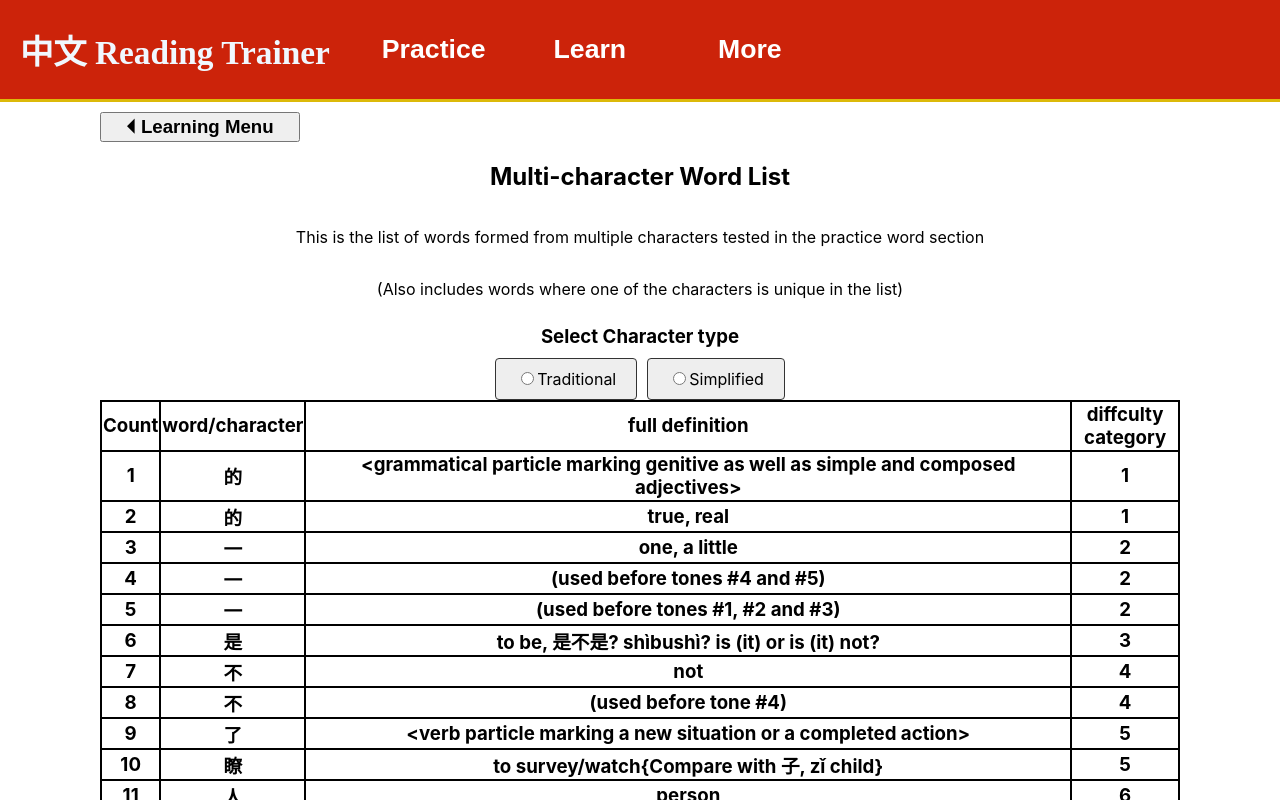
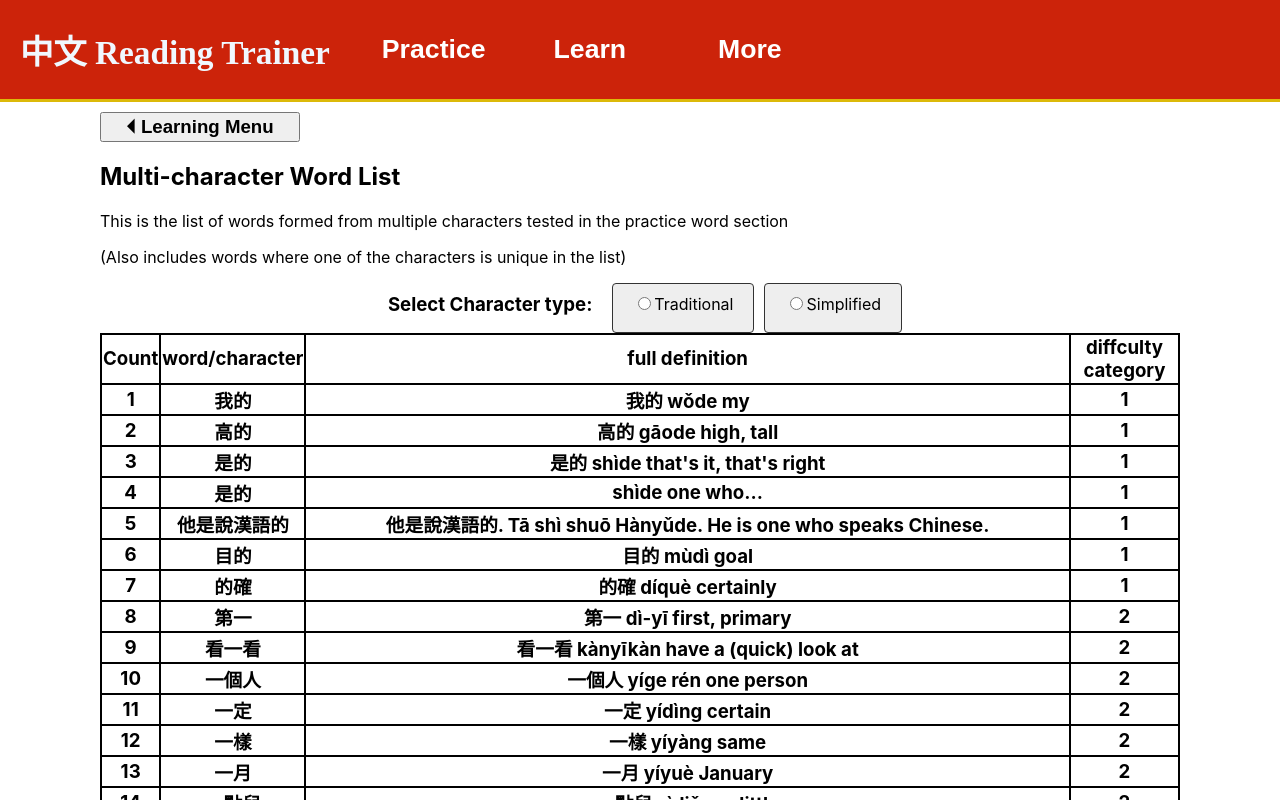
Before and after one commit to maxjing97/mandarin_chinese_characters_test, a React (Create React App) app: page /wordlist in a window 1280 px wide. Shown: the top 800 px of the page. Built offline with nearby package versions, Linux system fonts and the light colour scheme; the HTML template or start-up script is replaced by a standard one.

Commit message:
added a more convenient simplified/traditional character selector.

```diff
--- a/src/App.css
+++ b/src/App.css
@@ -47,6 +47,7 @@
   font-size: 12pt;
   width : 160px;
   box-shadow: 0px 8px 16px 0px rgba(0,0,0,0.2);
+  z-index: 9999;
 }
 .dropdown-content a {
   color: black;
--- a/src/pages/list.js
+++ b/src/pages/list.js
@@ -62,6 +62,11 @@ export function CharList () {
     const jsons = getJsons(charType, "characters")//get jsons
     setDisplayJson(jsons)
   }, [])
+  //handle clicking submit for a character type
+  const handleClick = (charType) => {
+    const jsons = getJsons(charType, "characters")//get jsons
+    setDisplayJson(jsons)
+  }
   //handle back button
   const handleBack= () => {
     setDisplayJson([])
@@ -71,22 +76,25 @@ export function CharList () {
   //if display components if they correpond to a one missed and are a defintion component
   return (
     <div id='characters-list'>
+      <div className='charlist_start'>
       <button onClick={handleBack}className="back_to_learn">⏴ Learning Menu</button>
       <h2>Character List</h2>
       <p>This is the list of characters (with various pronunciations) tested in the practice characters section</p>
       <p>(Also includes words where one of the characters is unique in the list)</p>
-        <h2 className="selectCat">Select Character type</h2>
-        <div className="rangebuttonContainer">
+
+        <div className="charbuttonContainer">
+            <h2 className="selectCat">Select Character type: </h2>
             <div className="charbutton">
-                <input type="radio" name="chartype" id="c1" onClick={() => setCharType("Trad")} className="charbutton"></input>
+                <input type="radio" name="chartype" id="c1" onClick={() => handleClick("Trad")} className="charbutton"></input>
                 <label htmlFor ="c1">Traditional</label>
             </div>
             <div className="charbutton">
-                <input type="radio" name="chartype" id="c2" onClick={() => setCharType("Simp")} className="charbutton"></input>
+                <input type="radio" name="chartype" id="c2" onClick={() => handleClick("Simp")} className="charbutton"></input>
                 <label htmlFor ="c2">Simplified</label>
             </div>
         </div>
-      <table>
+      </div>
+      <table class="char_table">
         <tr><th>Count</th><th>word/character</th><th>full definition</th><th>full pronunciation</th><th>diffculty category</th></tr>
         {displayJson.map((Json, i) => (
           <CharDetailsRow charJson={Json} index={i+1}/>
@@ -104,34 +112,41 @@ export function WordList () {
 
   //run after each mount only
   useEffect(() => {
-    const jsons = getJsons(charType, "characters")//get jsons
+    const jsons = getJsons(charType, "words")//get jsons
     setDisplayJson(jsons)
   }, [])
+  //handle clicking submit for a character type
+  const handleClick = (charType) => {
+    const jsons = getJsons(charType, "words")//get jsons
+    setDisplayJson(jsons)
+  }
   //handle back button
   const handleBack= () => {
     setDisplayJson([])
     navigate("/learn")
   }
-
+  //handle clicking submit
 
   //if display components if they correpond to a one missed and are a defintion component
   return (
     <div id='characters-list'>
+      <div className='charlist_start'>
       <button onClick={handleBack}className="back_to_learn">⏴ Learning Menu</button>
       <h2>Multi-character Word List</h2>
       <p>This is the list of words formed from multiple characters tested in the practice word section</p>
       <p>(Also includes words where one of the characters is unique in the list)</p>
-        <h2 className="selectCat">Select Character type</h2>
-        <div className="rangebuttonContainer">
+        <div className="charbuttonContainer">
+            <h2 className="selectCat">Select Character type: </h2>
             <div className="charbutton">
-                <input type="radio" name="chartype" id="c1" onClick={() => setCharType("Trad")} className="charbutton"></input>
+                <input type="radio" name="chartype" id="c1" onClick={() => handleClick("Trad")} className="charbutton"></input>
                 <label htmlFor ="c1">Traditional</label>
             </div>
             <div className="charbutton">
-                <input type="radio" name="chartype" id="c2" onClick={() => setCharType("Simp")} className="charbutton"></input>
+                <input type="radio" name="chartype" id="c2" onClick={() => handleClick("Simp")} className="charbutton"></input>
                 <label htmlFor ="c2">Simplified</label>
             </div>
         </div>
+      </div>
       <table>
         <tr><th>Count</th><th>word/character</th><th>full definition</th><th>diffculty category</th></tr>
         {displayJson.map((Json, i) => (
--- a/src/pages/main.css
+++ b/src/pages/main.css
@@ -91,9 +91,22 @@ input[type="radio"]:checked + label{
 }
 
 #characters-list {
-    display: flex;
-    flex-direction: column;
-    justify-content: center;
-    text-align: center;
     margin: 10px 100px;
 }
+.char_table {
+    padding: 100px;
+}
+.charlist_start {
+    display: block;
+    position: sticky;
+    top: 0;
+    background-color: white;
+    visibility: visible;
+}
+.charbuttonContainer {
+    display: flex;
+    flex-wrap: wrap;
+    justify-content: center;
+    gap: 10px;
+    height: 50px;
+}
```
Also changed, not shown: src/pages/more.css (line endings or trailing spaces).
